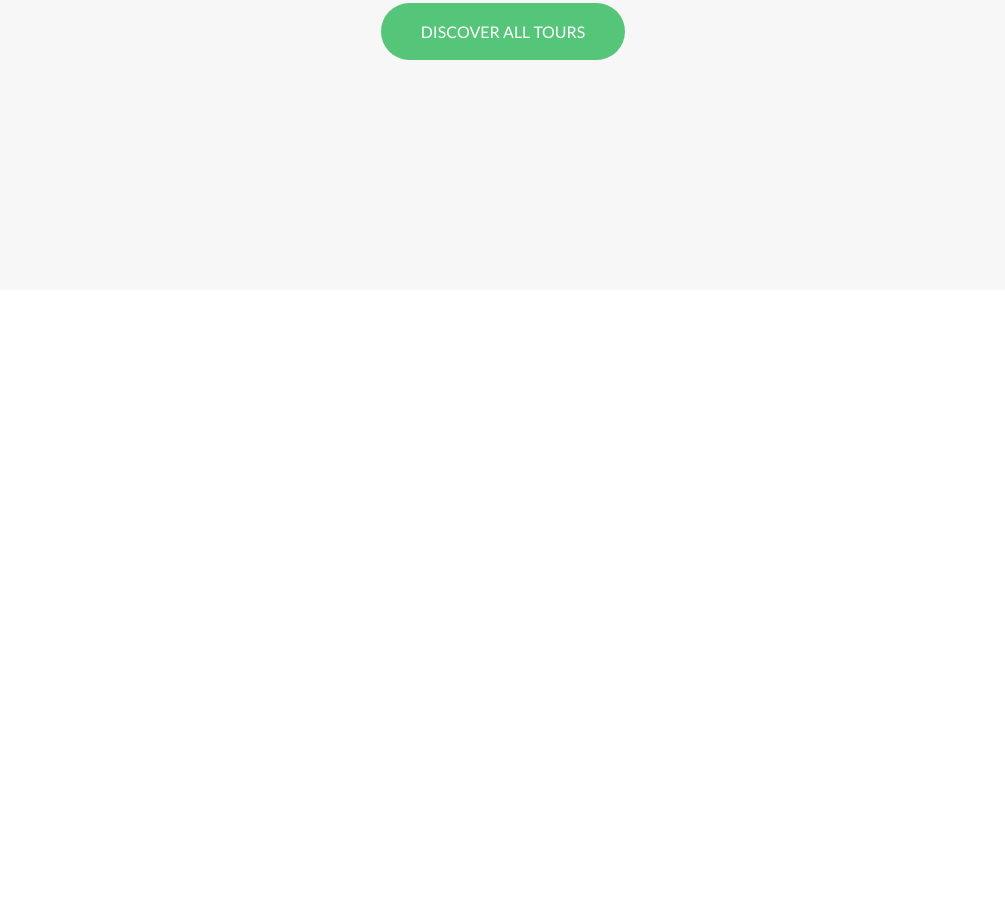
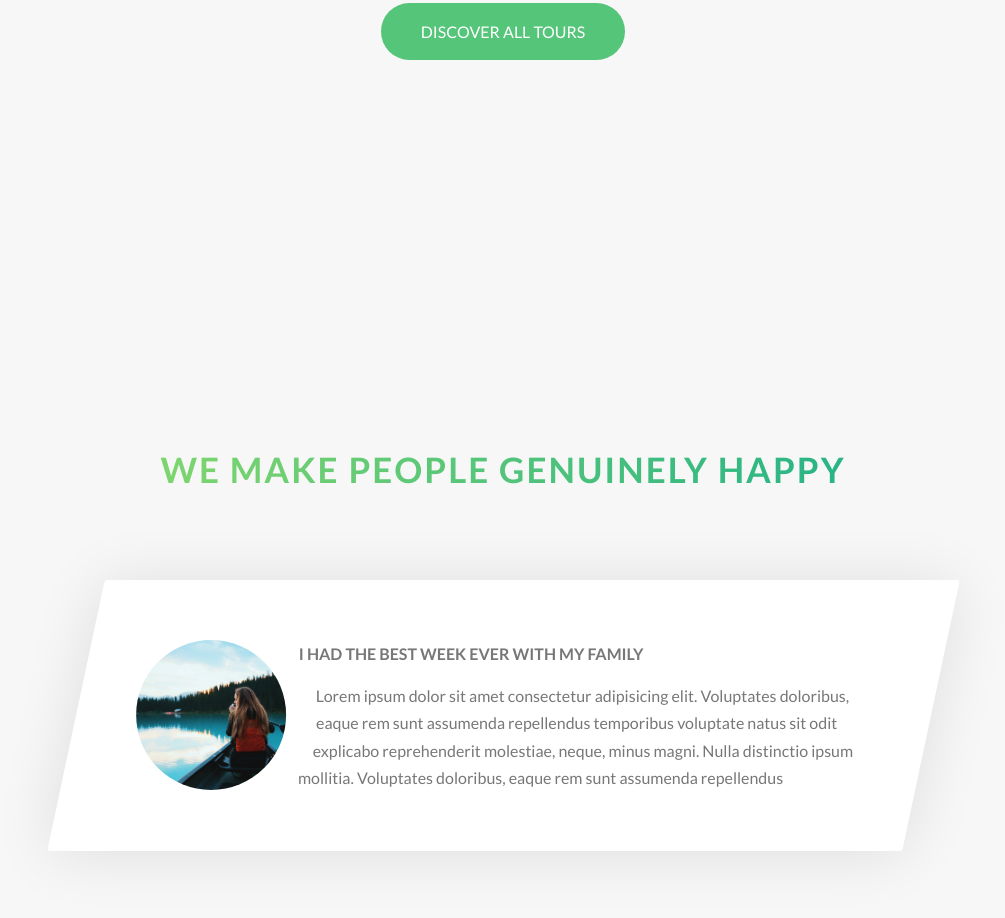
Before and after one commit to c0ff33-b34n/Natours, a website: page index.html in a window 1280 px wide. Shown: the part 3059-3977 px from the top of the page, without its empty margins (137-1142 px from the left). Before the commit the page ends 3379 px from the top, so only its background shows below. Drawn offline with Linux system fonts and the light colour scheme.

Commit message:
Add Stories section, style story with skew, circular image and float text around circle

```diff
--- a/index.html
+++ b/index.html
@@ -208,6 +208,26 @@
                 </div>
 
             </section>
+
+            <section class="section-stories">
+                <div class="u-center-text u-margin-bottom-large">
+                    <h2 class="heading-secondary">
+                        We make people genuinely happy
+                    </h2>
+                </div>
+
+                <div class="row">
+                    <div class="story">
+                        <figure class="story__shape">
+                            <img src="img/nat-8.jpg" alt="Person on a tour" class="story__img">
+                        </figure>
+                        <div class="story__text">
+                            <h3 class="heading-tertiary u-margin-bottom-small">I had the best week ever with my family</h3>
+                            <p>Lorem ipsum dolor sit amet consectetur adipisicing elit. Voluptates doloribus, eaque rem sunt assumenda repellendus temporibus voluptate natus sit odit explicabo reprehenderit molestiae, neque, minus magni. Nulla distinctio ipsum mollitia. Voluptates doloribus, eaque rem sunt assumenda repellendus</p>
+                        </div>
+                    </div>
+                </div>
+            </section>
         </main>
 
         <!-- <section class="grid-test">
--- /dev/null
+++ b/sass/components/_story.scss
@@ -0,0 +1,34 @@
+.story {
+    width: 75%;
+    margin: 0 auto; // center element
+    box-shadow: 0 3px 6rem rgba($color-black, 0.1);
+    background-color: $color-white;
+    border-radius: 3px;
+    padding: 6rem;
+    padding-left: 9rem;
+    font-size: $font-size-default;
+    transform: skewX(-12deg);
+
+
+    &__shape {
+        width: 15rem;
+        height: 15rem;
+        float: left;
+        -webkit-shape-outside: circle(50% at 50% 50%);
+        -moz-shape-outside: circle(50% at 50% 50%);
+        shape-outside: circle(50% at 50% 50%); // radius is 50% of width/height, centre positioned at 50% 50%, float text around this shape.
+
+        -webkit-clip-path: circle(50% at 50% 50%);
+        -moz-clip-path: circle(50% at 50% 50%);
+        clip-path: circle(50% at 50% 50%); // actual visible circle
+        transform: translateX(-3rem) skewX(12deg);
+    }
+
+    &__img {
+        height: 100%;
+    }
+
+    &__text {
+        transform: skewX(12deg);
+    }
+}
--- a/sass/main.scss
+++ b/sass/main.scss
@@ -11,6 +11,7 @@
 @import "components/card";
 @import "components/composition";
 @import "components/feature-box";
+@import "components/story";
 
 @import "layout/grid";
 @import "layout/header";
--- a/sass/pages/_home.scss
+++ b/sass/pages/_home.scss
@@ -25,3 +25,9 @@
     padding: 25rem 0 15rem 0;
     margin-top: -12rem;
 }
+
+.section-stories {
+    background-color: $color-grey-light-1;
+    padding: 15rem 0;
+
+}
```
Also changed, not shown: css/style.css.
